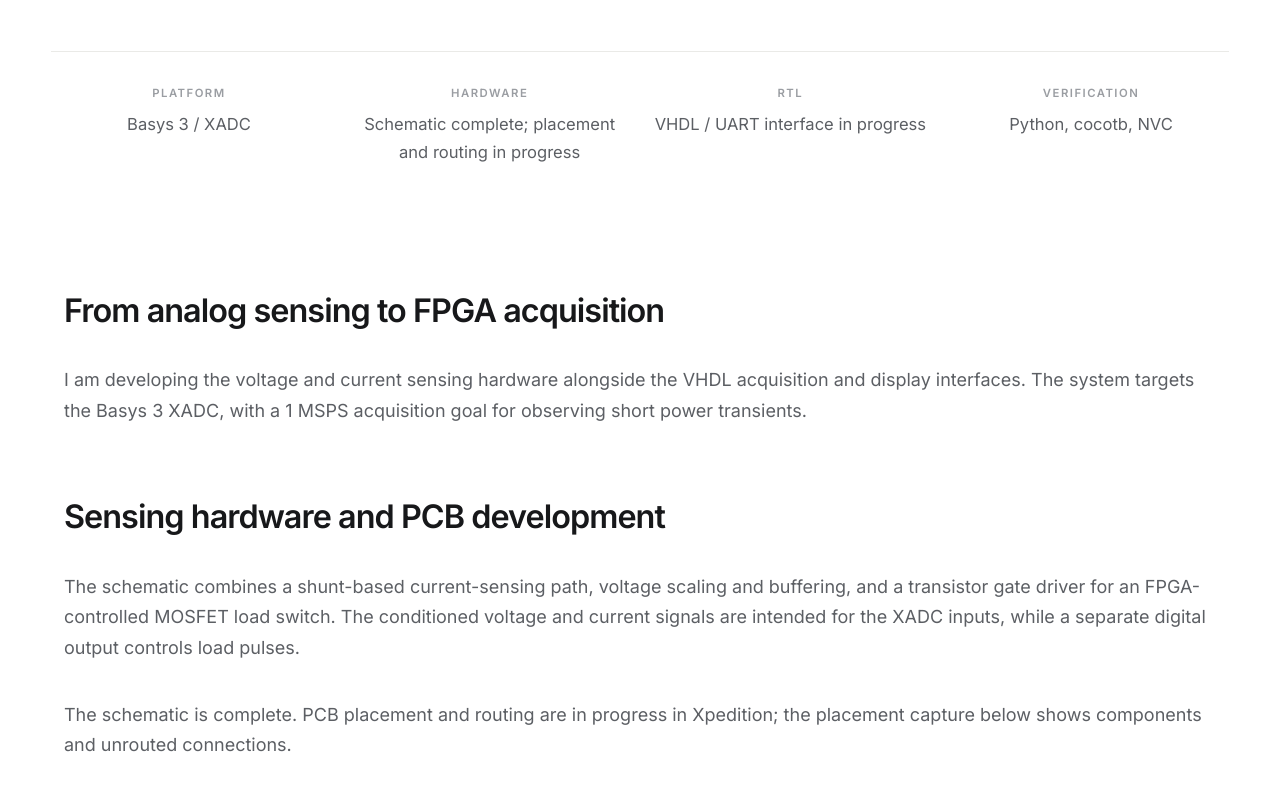
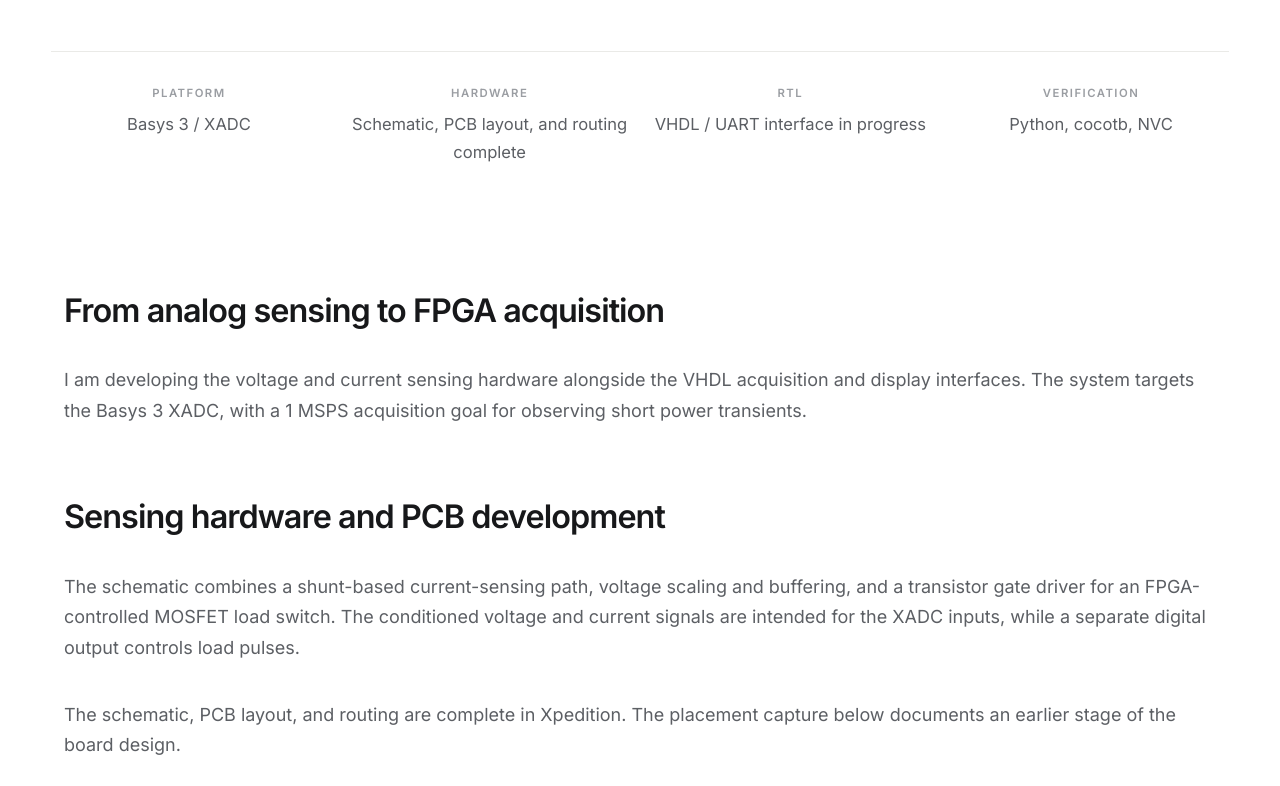
Before and after one commit to spenchh/Portfolio, a plain HTML site: page projects/power-telemetry.html in a window 1280 px wide. Shown: the part 494-1280 px from the top of the page. Drawn offline with Linux system fonts and the light colour scheme.

Commit message:
Mark telemetry PCB layout and routing complete

```diff
--- a/projects/power-telemetry.html
+++ b/projects/power-telemetry.html
@@ -29,7 +29,7 @@
   voltage and current transients in server power delivery.</p>
   <dl class="facts">
     <div><dt>Platform</dt><dd>Basys 3 / XADC</dd></div>
-    <div><dt>Hardware</dt><dd>Schematic complete; placement and routing in progress</dd></div>
+    <div><dt>Hardware</dt><dd>Schematic, PCB layout, and routing complete</dd></div>
     <div><dt>RTL</dt><dd>VHDL / UART interface in progress</dd></div>
     <div><dt>Verification</dt><dd>Python, cocotb, NVC</dd></div>
   </dl>
@@ -44,12 +44,12 @@
   and buffering, and a transistor gate driver for an FPGA-controlled MOSFET load
   switch. The conditioned voltage and current signals are intended for the XADC
   inputs, while a separate digital output controls load pulses.</p>
-  <p>The schematic is complete. PCB placement and routing are in progress in
-  Xpedition; the placement capture below shows components and unrouted connections.</p>
+  <p>The schematic, PCB layout, and routing are complete in Xpedition.
+  The placement capture below documents an earlier stage of the board design.</p>
   <div class="camera-gallery">
     <figure class="project-visual"><a href="../assets/projects/telemetry-sensing.webp" data-image-viewer><img src="../assets/projects/telemetry-sensing.webp" alt="Server telemetry schematic showing voltage and current sensing, the FPGA connector, and the MOSFET gate driver." width="1638" height="1014" loading="lazy"></a><figcaption>Voltage and current sensing paths, FPGA interface, and load-switch driver.</figcaption></figure>
     <figure class="project-visual"><a href="../assets/projects/telemetry-schematic.webp" data-image-viewer><img src="../assets/projects/telemetry-schematic.webp" alt="Full drawing sheet for the server power telemetry schematic." width="2027" height="1128" loading="lazy"></a><figcaption>Full telemetry schematic drawing.</figcaption></figure>
-    <figure class="project-visual"><a href="../assets/projects/telemetry-placement.webp" data-image-viewer><img src="../assets/projects/telemetry-placement.webp" alt="Xpedition PCB placement in progress, with board outline, through-hole footprints, and unrouted connections." width="1584" height="1065" loading="lazy"></a><figcaption>PCB placement in progress. Unrouted connections show the remaining routing work.</figcaption></figure>
+    <figure class="project-visual"><a href="../assets/projects/telemetry-placement.webp" data-image-viewer><img src="../assets/projects/telemetry-placement.webp" alt="Xpedition PCB placement in progress, with board outline, through-hole footprints, and unrouted connections." width="1584" height="1065" loading="lazy"></a><figcaption>Earlier PCB placement view, before the completed layout and routing.</figcaption></figure>
   </div>
   <h2>VHDL control and display</h2>
   <p>I have written UART receive and transmit modules and a multiplexed four-digit
@@ -59,7 +59,7 @@
   is developed. UART response-message sequencing is still in progress. My verification
   workflow uses cocotb with NVC; full-system acquisition validation is still ahead.</p>
   <h2>Integration ahead</h2>
-  <p>Next steps include completing layout, integrating the sensing hardware with
+  <p>Next steps include integrating the sensing hardware with
   the FPGA, and checking the acquisition path against lab measurements. Sampling
   performance and transient-capture results will be reported after that testing.</p>
 </div></div></section>
```
